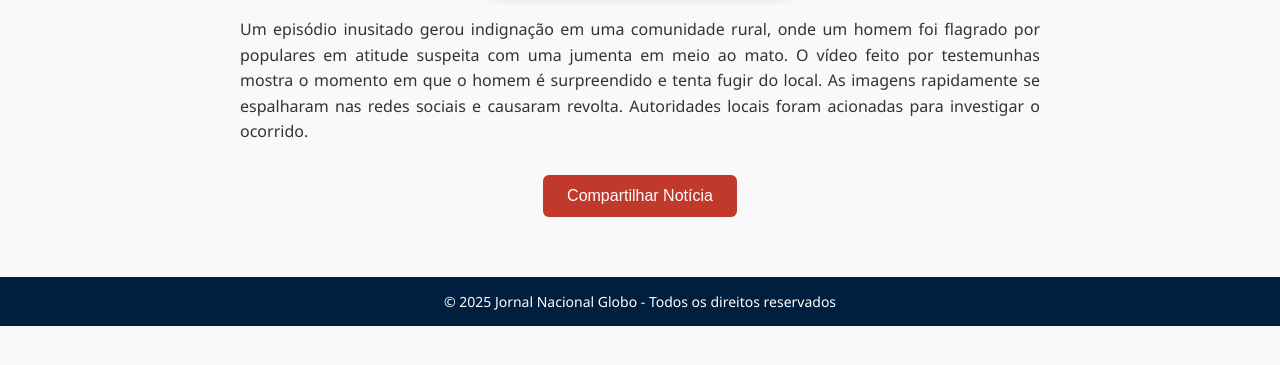
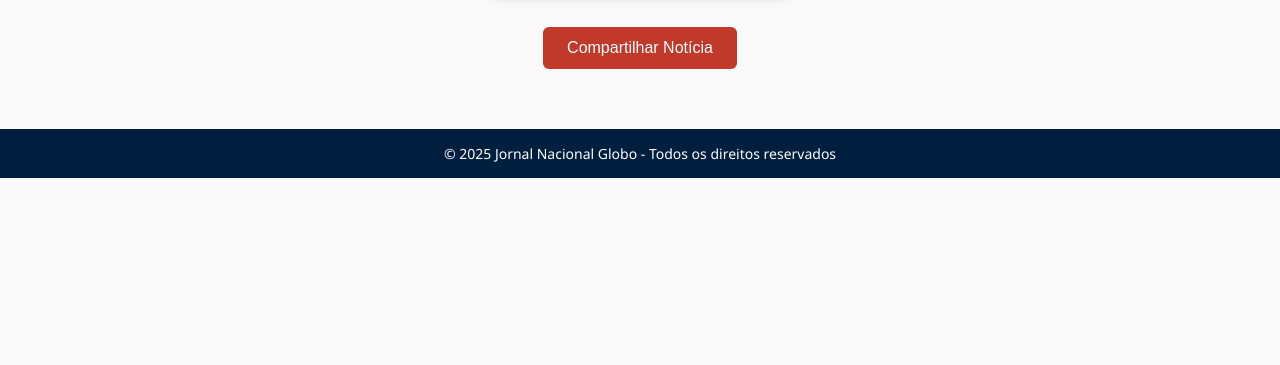
Before and after one commit to egwebcode/jornalnacional, a plain HTML site: page index5.html in a window 1280 px wide. Shown: the part 373-738 px from the top of the page. Drawn offline with Linux system fonts and the light colour scheme.

Commit message:
Update index5.html

```diff
--- a/index5.html
+++ b/index5.html
@@ -181,13 +181,6 @@
   Seu navegador não suporta vídeo.
 </video>
 
-    <div class="descricao">
-      Um episódio inusitado gerou indignação em uma comunidade rural, onde um homem foi flagrado por
-      populares em atitude suspeita com uma jumenta em meio ao mato. O vídeo feito por testemunhas mostra o momento
-      em que o homem é surpreendido e tenta fugir do local. As imagens rapidamente se espalharam nas redes sociais
-      e causaram revolta. Autoridades locais foram acionadas para investigar o ocorrido.
-    </div>
-
     <div class="compartilhar">
       <button class="btn-share" onclick="compartilhar()">Compartilhar Notícia</button>
     </div>
```
